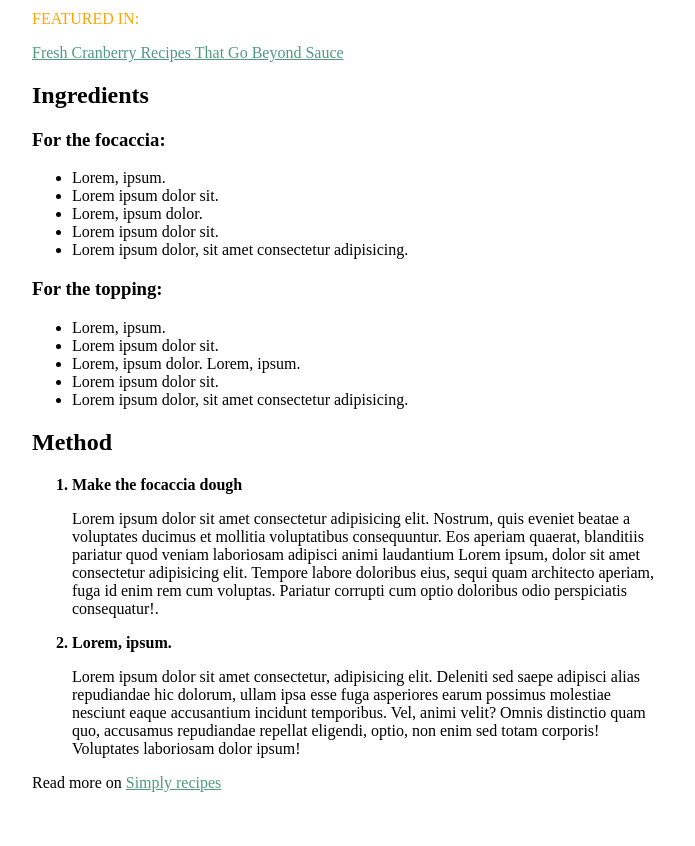
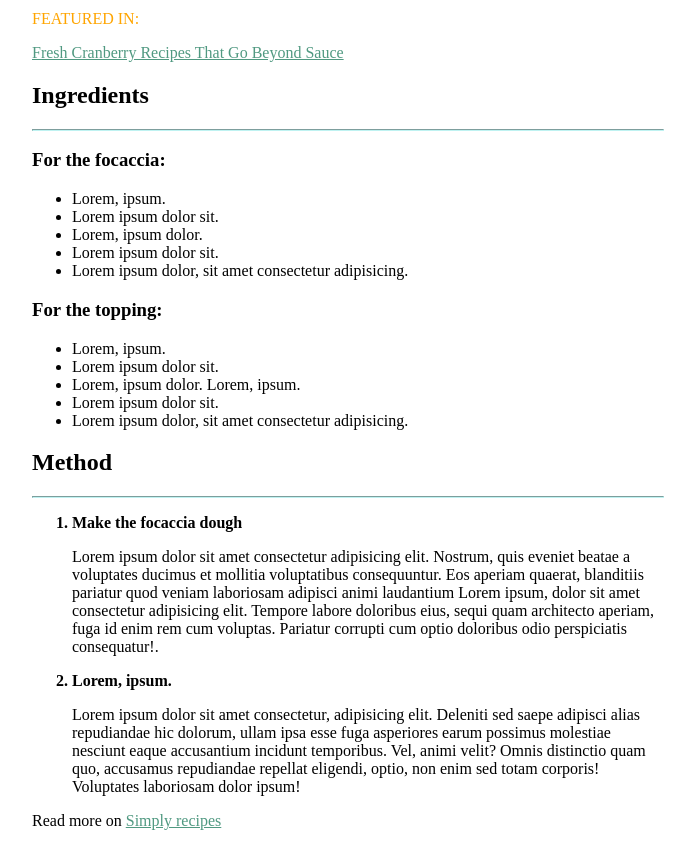
Before and after one commit to RickSciascia/W1-D3, a plain HTML site: page index.html in a window 1280 px wide. Shown: the part 880-1726 px from the top of the page, without its empty margins (292-987 px from the left). Before the commit the page ends 1688 px from the top, so only its background shows below. Drawn offline with Linux system fonts and the light colour scheme.

Commit message:
added HR on HTML and HR color on CSS

```diff
--- a/index.html
+++ b/index.html
@@ -32,6 +32,7 @@
       <p><a href="#">Fresh Cranberry Recipes That Go Beyond Sauce</a></p>
       <article>
         <h2>Ingredients</h2>
+        <hr />
         <h3>For the focaccia:</h3>
         <ul>
           <li>Lorem, ipsum.</li>
@@ -49,6 +50,7 @@
           <li>Lorem ipsum dolor, sit amet consectetur adipisicing.</li>
         </ul>
         <h2>Method</h2>
+        <hr />
         <div>
           <ol>
             <li>Make the focaccia dough</li>
--- a/styles.css
+++ b/styles.css
@@ -21,6 +21,10 @@ a {
   border-radius: 8px;
 }
 
+hr {
+  border-color: #bff2f1;
+}
+
 #featured {
   color: orange;
 }
```
